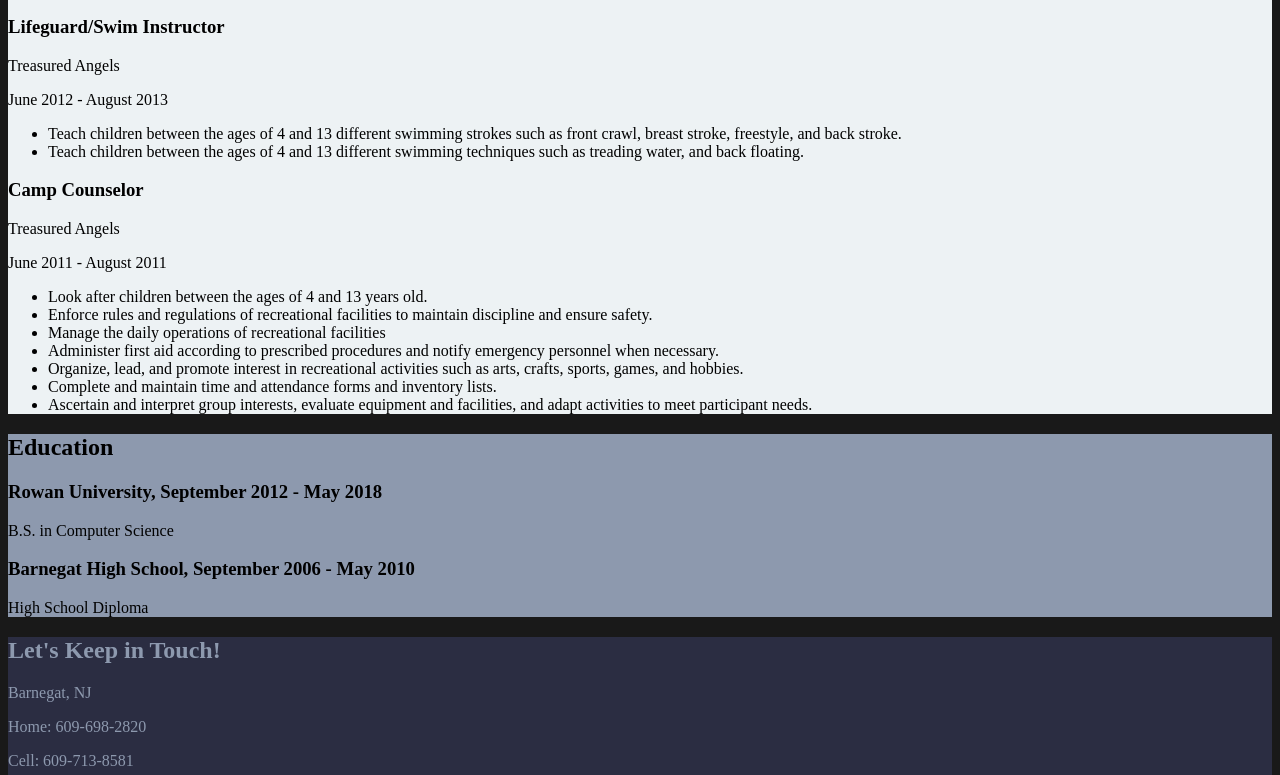
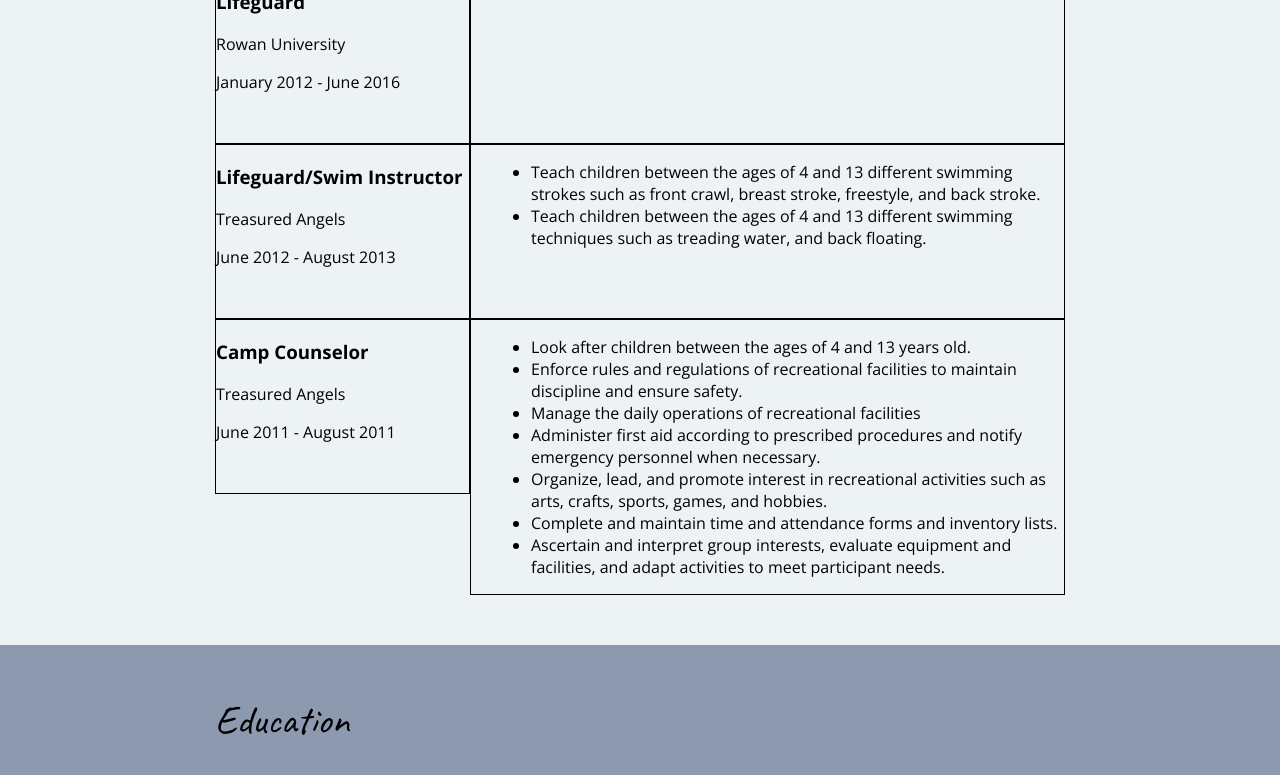
Before and after one commit to davidferrara/ferrara-resume, a plain HTML site: page index.html in a window 1280 px wide. Shown: the part 1130-1905 px from the top of the page. Drawn offline with nearby package versions, Linux system fonts and the light colour scheme.

Commit message:
part 1 update complete

```diff
--- a/css/styles.css
+++ b/css/styles.css
@@ -9,8 +9,34 @@
 /* Global styles
 ------------------------------------ */
 
+html {
+    box-sizing: border-box;
+}
+
+*,
+*:before,
+*:after {
+    box-sizing: inherit;
+}
+
 body {
-    background: #191919;
+    font-family: 'Open Sans', sans-serif;
+    margin: 0;
+}
+
+h1,
+h2 {
+    font-family: 'Caveat', cursive;
+    font-weight: 400;
+}
+
+h1 {
+    font-size: 80px;
+}
+
+h2 {
+    font-size: 40px;
+    margin-top: 0;
 }
 
 a {
@@ -19,6 +45,28 @@ a {
 
 a:hover {
     text-decoration: none;
+}
+
+.content-wrap {
+    max-width: 950px;
+    margin: 0 auto;
+    padding: 50px;
+    overflow: auto;
+}
+
+.col-narrow {
+    width: 30%;
+    float: left;
+    min-height: 175px;
+    border: 1px solid black;
+}
+
+.col-wide {
+    width: 70%;
+    float: left;
+    padding-left: 20px;
+    min-height: 175px;
+    border: 1px solid black;
 }
 
 
@@ -31,15 +79,30 @@ footer {
     color: #8D99AE;
 }
 
+
+/* header */
+
 header h1,
 header h2 {
     color: #EDF2F4;
+    margin: 0;
 }
 
-#image {
-    max-width: 50%;
-    max-height: 50%;
+.profile-img {
     border-radius: 50%;
+}
+
+
+/* footer */
+
+footer {
+    text-align: center;
+}
+
+.contact-info a {
+    /* background: white; */
+    padding: 10px;
+    display: inline-block;
 }
 
 .media-links {
--- a/index.html
+++ b/index.html
@@ -6,30 +6,39 @@
     <!-- // The viewport meta tag is for CSS on mobile devices-->
     <meta name="viewport" content="width=device-width, initial-scale=1.0">
     <title>David Ferrara | Resume</title>
+    <link href="https://fonts.googleapis.com/css?family=Caveat|Open+Sans:400,700" rel="stylesheet">
     <link rel="stylesheet" href="css/styles.css">
 </head>
 
 <body>
     <!-- // Intro -->
     <header>
-        <img id="image" src="images/profile-pic.jpg" alt="Picture of David Ferrara">
+        <div class="content-wrap">
+            <img class="profile-img col-narrow" src="images/profile-pic.jpg" alt="Picture of David Ferrara">
+            <div class="col-wide">
                 <h1>David Ferrara</h1>
                 <h2>Web Developer</h2>
                 <p>Detailed-oriented Computer Science graduate interested in Web Development.</p>
                 <p>Seeking a software development or information resource technology position to gain experience and expand my knowledge in the field of computer science.</p>
-        <p>Working as a lifeguard between semesters at university has not only taught me how to lifeguard, but also many other aspects of being apart of the work force. I am a very detailed oriented team player that has other skills other than just lifeguarding.
-            Quick learner and easily adaptable are just some words that convey my abilities as a individual looking to succeed in your field of business.</p>
+                <p>Working as a lifeguard between semesters at university has not only taught me how to lifeguard, but also many other aspects of being apart of the work force. I am a very detailed oriented team player that has other skills other than just
+                    lifeguarding. Quick learner and easily adaptable are just some words that convey my abilities as a individual looking to succeed in your field of business.</p>
+            </div>
+        </div>
     </header>
 
     <main>
         <!-- // Work Experience -->
         <section class="work">
+            <div class="content-wrap">
                 <h2>Work Experience</h2>
 
+                <div class="col-narrow">
                     <h3>Lifeguard</h3>
                     <p>Recreational Management Services</p>
                     <p>June 2017 - January 2018</p>
+                </div>
 
+                <div class="col-wide">
                     <ul>
                         <li>Examine injured person and administer first aid or cardiopulmonary resuscitation, if necessary, using training and medical supplies and equipment.</li>
                         <li>Contact emergency personnel in case of serious injury.</li>
@@ -38,28 +47,44 @@
                         <li>Warn recreational participants of inclement weather, unsafe areas, or illegal conduct.</li>
                         <li>Inspect recreational facilities for cleanliness.</li>
                     </ul>
+                </div>
 
+                <div class="col-narrow">
                     <h3>Lifeguard</h3>
                     <p>NFC Amenity Management</p>
                     <p>June 2016 - September 2016</p>
+                </div>
 
+                <div class="col-wide"></div>
+
+                <div class="col-narrow">
                     <h3>Lifeguard</h3>
                     <p>Rowan University</p>
                     <p>January 2012 - June 2016</p>
+                </div>
 
+                <div class="col-wide"></div>
+
+                <div class="col-narrow">
                     <h3>Lifeguard/Swim Instructor</h3>
                     <p>Treasured Angels</p>
                     <p>June 2012 - August 2013</p>
+                </div>
 
+                <div class="col-wide">
                     <ul>
                         <li>Teach children between the ages of 4 and 13 different swimming strokes such as front crawl, breast stroke, freestyle, and back stroke.</li>
                         <li>Teach children between the ages of 4 and 13 different swimming techniques such as treading water, and back floating.</li>
                     </ul>
+                </div>
 
+                <div class="col-narrow">
                     <h3>Camp Counselor</h3>
                     <p>Treasured Angels</p>
                     <p>June 2011 - August 2011</p>
+                </div>
 
+                <div class="col-wide">
                     <ul>
                         <li>Look after children between the ages of 4 and 13 years old.</li>
                         <li>Enforce rules and regulations of recreational facilities to maintain discipline and ensure safety.</li>
@@ -69,11 +94,14 @@
                         <li>Complete and maintain time and attendance forms and inventory lists.</li>
                         <li>Ascertain and interpret group interests, evaluate equipment and facilities, and adapt activities to meet participant needs.</li>
                     </ul>
+                </div>
                 <!-- end of Job Details block. -->
+            </div>
         </section>
 
         <!-- // Education -->
         <section class="education">
+            <div class="content-wrap">
                 <h2>Education</h2>
 
                 <h3>Rowan University, September 2012 - May 2018</h3>
@@ -82,15 +110,17 @@
                 <h3>Barnegat High School, September 2006 - May 2010</h3>
                 <p>High School Diploma</p>
                 <!-- End of school details. -->
+            </div>
         </section>
     </main>
 
     <!-- // Footer & contact info -->
     <footer>
+        <div class="content-wrap">
             <h2>Let's Keep in Touch!</h2>
 
             <!-- Social media and contact links. Add or remove any networks. -->
-        <div>
+            <div class="contact-info">
                 <p>Barnegat, NJ</p>
                 <p>Home: 609-698-2820</p>
                 <p>Cell: 609-713-8581</p>
@@ -102,6 +132,7 @@
             </div>
 
             <p>Copyright 2018 by David Ferrara</p>
+        </div>
     </footer>
 </body>
 
```
Lines whose indentation alone changed are shown as unchanged.
